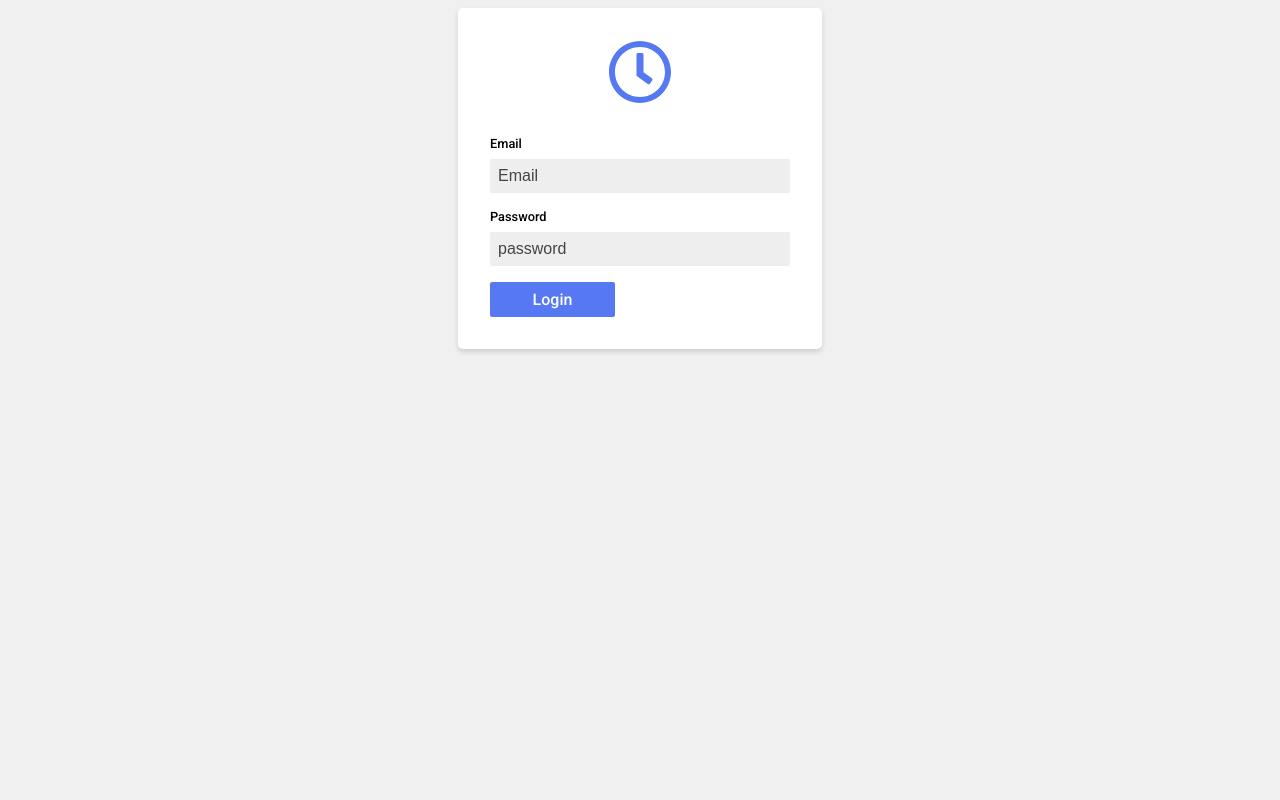
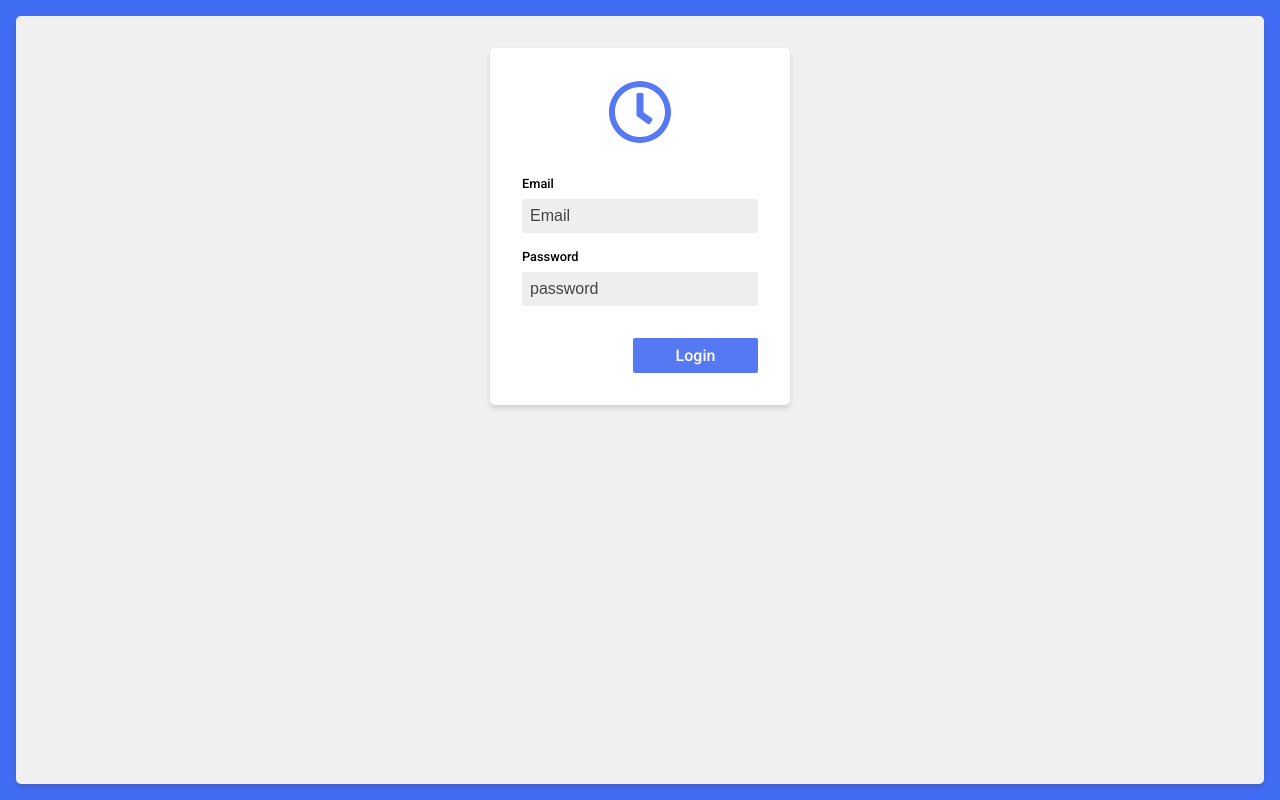
Before and after one commit to PepeValderramaRegueira/pwa-counter-with-login-for-bbva, a React (Create React App) app in the folder client/: page / in a window 1280 px wide. Built offline with nearby package versions, Linux system fonts and the light colour scheme.

Commit message:
Se crea el componente AppContainer con sus estilos

```diff
--- a/client/src/App.js
+++ b/client/src/App.js
@@ -2,6 +2,7 @@ import { useEffect } from 'react';
 import { useSelector, useDispatch } from 'react-redux';
 import { LoggedInRoutes, LoggedOutRoutes } from './routes';
 import { checkSession } from 'store/actions/user-actions';
+import { AppContainer } from 'components';
 
 const App = () => {
   const user = useSelector(({ user }) => user);
@@ -12,9 +13,9 @@ const App = () => {
   }, []);
 
   return (
-    <div>
+    <AppContainer>
       {user.isLoggedIn ? <LoggedInRoutes /> : <LoggedOutRoutes />}
-    </div>
+    </AppContainer>
   );
 }
 
--- /dev/null
+++ b/client/src/components/AppContainer/AppContainer.jsx
@@ -0,0 +1,11 @@
+import './AppContainer.scss';
+
+const AppContainer = ({ children }) => {
+  return (
+    <div className="app-container">
+      {children}
+    </div>
+  );
+}
+
+export default AppContainer;
--- /dev/null
+++ b/client/src/components/AppContainer/AppContainer.scss
@@ -0,0 +1,13 @@
+@import './../../styles/variables.scss';
+
+.app-container {
+  background-color: color('background');
+  border-radius: 5px;
+  box-shadow: 0 3px 5px rgba(color('black'), .28);
+  position: fixed;
+  top: 1rem;
+  left: 1rem;
+  width: calc(100% - 2rem);
+  height: calc(100% - 2rem);
+  padding: 2rem;
+}
--- /dev/null
+++ b/client/src/components/AppContainer/index.js
@@ -0,0 +1,3 @@
+import AppContainer from './AppContainer';
+
+export default AppContainer;
--- a/client/src/components/Form/Form.scss
+++ b/client/src/components/Form/Form.scss
@@ -3,6 +3,11 @@
 .form {
   .field:not(:last-of-type) {
     margin-bottom: 1rem;
+  }
+
+  .form-actions {
+    display: flex;
+    justify-content: flex-end;
   }
 }
 
--- a/client/src/components/index.js
+++ b/client/src/components/index.js
@@ -4,6 +4,7 @@ import Input from './Input';
 import Button from './Button';
 import Icon from './Icon';
 import Form from './Form';
+import AppContainer from './AppContainer';
 
 export {
   Field,
@@ -11,5 +12,6 @@ export {
   Input,
   Button,
   Icon,
-  Form
+  Form,
+  AppContainer
 }
--- a/client/src/pages/public/Login/Login.jsx
+++ b/client/src/pages/public/Login/Login.jsx
@@ -44,9 +44,11 @@ const Login = () => {
             onChange={handlePasswordChange}
           />}
         />
-        <Button type="submit" isPrimary>
-          Login
-        </Button>
+        <div className="form-actions">
+          <Button type="submit" isPrimary>
+            Login
+          </Button>
+        </div>
       </Form>
     </section>
   );
--- a/client/src/styles/global.scss
+++ b/client/src/styles/global.scss
@@ -1,5 +1,9 @@
 @import './variables';
 
+* {
+  box-sizing: border-box;
+}
+
 body {
-  background-color: color('background');
+  background-color: color('dark-primary');
 }
```
